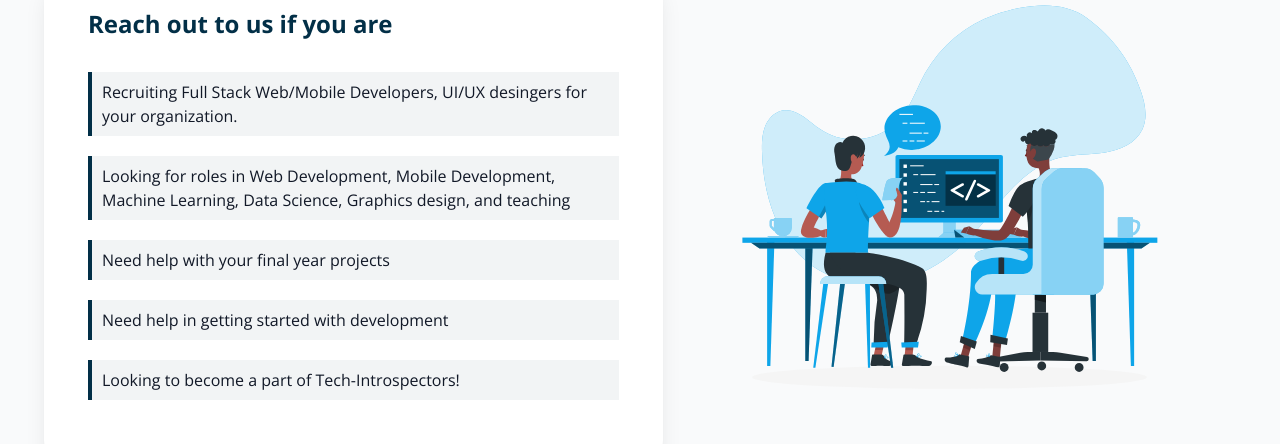
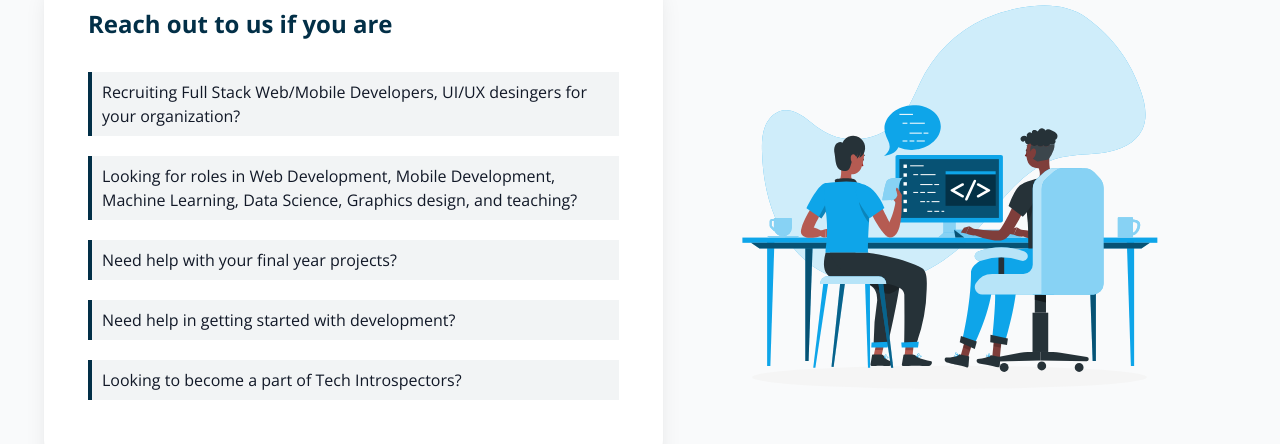
Before and after one commit to tech-introspectors/tech-introspectors-web, a Next.js app: page /contactus in a window 1280 px wide. Shown: the part 360-804 px from the top of the page. Built offline with nearby package versions, Linux system fonts and the light colour scheme.

Commit message:
Fixed Typos

```diff
--- a/components/Footer/Footer.js
+++ b/components/Footer/Footer.js
@@ -79,7 +79,7 @@ const Footer = () => {
             className="text-secondarylightblue font-semibold
           "
           >
-            Tech-Introspectors
+            Tech Introspectors
           </span>
         </p>
       </div>
--- a/components/views/AboutPage/OurTeam.js
+++ b/components/views/AboutPage/OurTeam.js
@@ -7,7 +7,7 @@ const OurTeam = () => {
     <div className="py-11 px-7 md:px-11 lg:p-24 w-screen">
       <MainTitle
         title="Our Team"
-        description="Meet the developers behind Tech-Introspectors!"
+        description="Meet the developers behind Tech Introspectors!"
         bgColor="#ffff"
       />
 
--- a/components/views/Homepage/Hero.js
+++ b/components/views/Homepage/Hero.js
@@ -17,10 +17,10 @@ const Hero = () => {
           <Fade bottom>
             {" "}
             <Title
-              datatype="Tech-Introspectors"
+              datatype="Tech Introspectors"
               className="text-4xl md:text-5xl font-bold mb-4"
             >
-              Tech-Introspectors
+              Tech Introspectors
             </Title>
           </Fade>
 
@@ -64,7 +64,7 @@ const Title = styled.h1`
   white-space: nowrap;
 
   ::before {
-    content: "Tech-Introspectors ";
+    content: "Tech Introspectors ";
     position: absolute;
     top: 0;
     left: 0;
--- a/data/aboutUsData/aboutUsData.js
+++ b/data/aboutUsData/aboutUsData.js
@@ -1,6 +1,6 @@
 export const ourServices = [
   {
-    service: "We build web and mobile applications.",
+    service: "We build Web and Mobile applications.",
     animationDelay: "0s",
   },
   {
--- a/data/contactUsData/whyToReachUsData.js
+++ b/data/contactUsData/whyToReachUsData.js
@@ -1,19 +1,19 @@
 export const whyToReachUsData = [
   {
     purpose:
-      "Recruiting Full Stack Web/Mobile Developers, UI/UX desingers for your organization.",
+      "Recruiting Full Stack Web/Mobile Developers, UI/UX desingers for your organization?",
   },
   {
     purpose:
-      "Looking for roles in Web Development, Mobile Development, Machine Learning, Data Science, Graphics design, and teaching",
+      "Looking for roles in Web Development, Mobile Development, Machine Learning, Data Science, Graphics design, and teaching?",
   },
   {
-    purpose: "Need help with your final year projects",
+    purpose: "Need help with your final year projects?",
   },
   {
-    purpose: "Need help in getting started with development",
+    purpose: "Need help in getting started with development?",
   },
   {
-    purpose: "Looking to become a part of Tech-Introspectors!",
+    purpose: "Looking to become a part of Tech Introspectors?",
   },
 ];
--- a/data/technologiesData/technologiesData.js
+++ b/data/technologiesData/technologiesData.js
@@ -5,11 +5,11 @@ export const technologiesData = [
   },
   {
     logoURL: "images/techLogos/reactjs.svg",
-    techName: "React js Web Development",
+    techName: "React.js Web Development",
   },
   {
     logoURL: "images/techLogos/nextjs.svg",
-    techName: "Next js Web Development",
+    techName: "Next.js Web Development",
   },
   {
     logoURL: "images/techLogos/javascript.svg",
--- a/pages/aboutus.js
+++ b/pages/aboutus.js
@@ -6,7 +6,7 @@ const AboutUs = () => {
     <div>
       <Head>
         <title>Tech-Introspectors / About Us</title>
-        <meta name="description" content="Generated by create next app" />
+        <meta name="description" content="We are Tech Introspectors. We build robust applications using various technologies. Contact us if you're looking for any developers." />
         <link rel="icon" href="/favicon.ico" />
       </Head>
       <main className="w-screen">
--- a/pages/contactus.js
+++ b/pages/contactus.js
@@ -6,7 +6,7 @@ const ContactUs = () => {
     <div>
       <Head>
         <title>Tech-Introspectors / About Us</title>
-        <meta name="description" content="Generated by create next app" />
+        <meta name="description" content="We are Tech Introspectors. We build robust applications using various technologies. Contact us if you're looking for any developers." />
         <link rel="icon" href="/favicon.ico" />
       </Head>
       <main className="w-screen">
--- a/pages/projects.js
+++ b/pages/projects.js
@@ -6,7 +6,7 @@ const OurProjects = () => {
     <div>
       <Head>
         <title>Tech-Introspectors / projects</title>
-        <meta name="description" content="Generated by create next app" />
+        <meta name="description" content="We are Tech Introspectors. We build robust applications using various technologies. Contact us if you're looking for any developers." />
         <link rel="icon" href="/favicon.ico" />
       </Head>
       <main className="w-screen">
```
